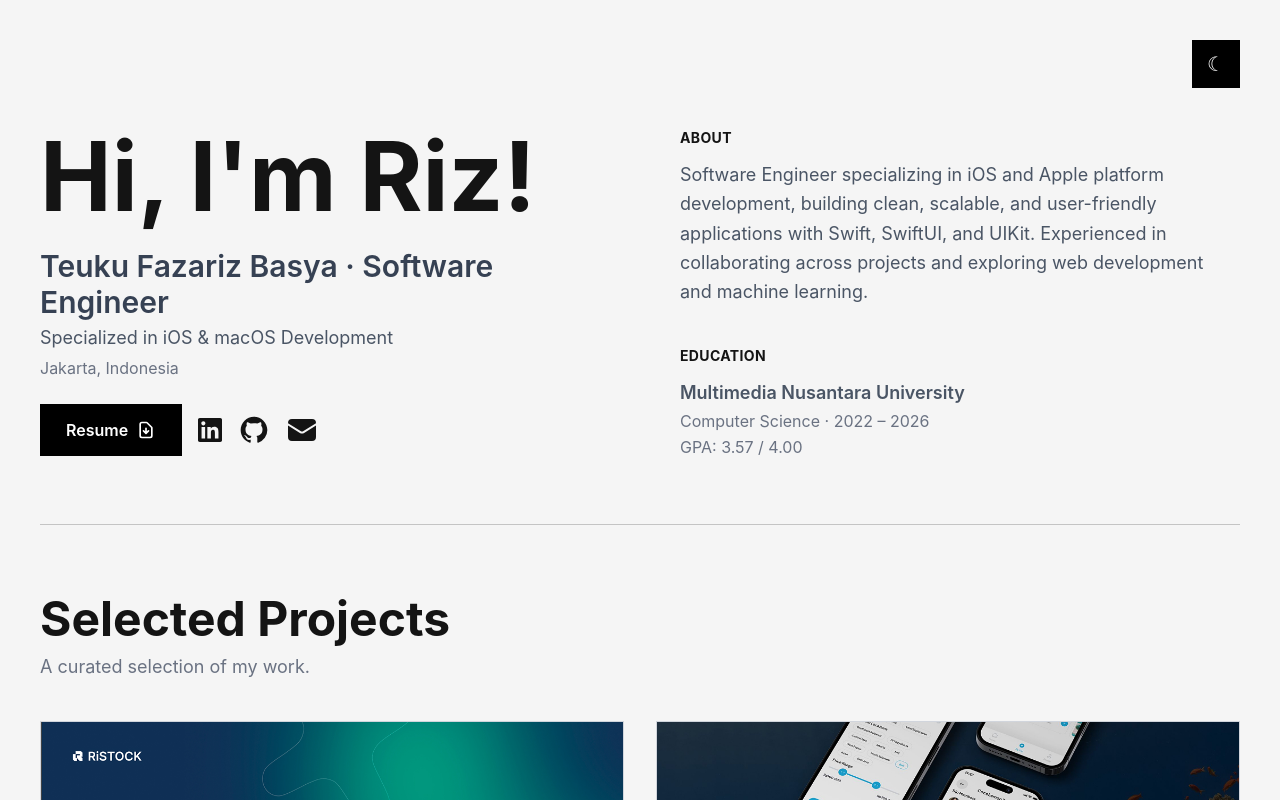
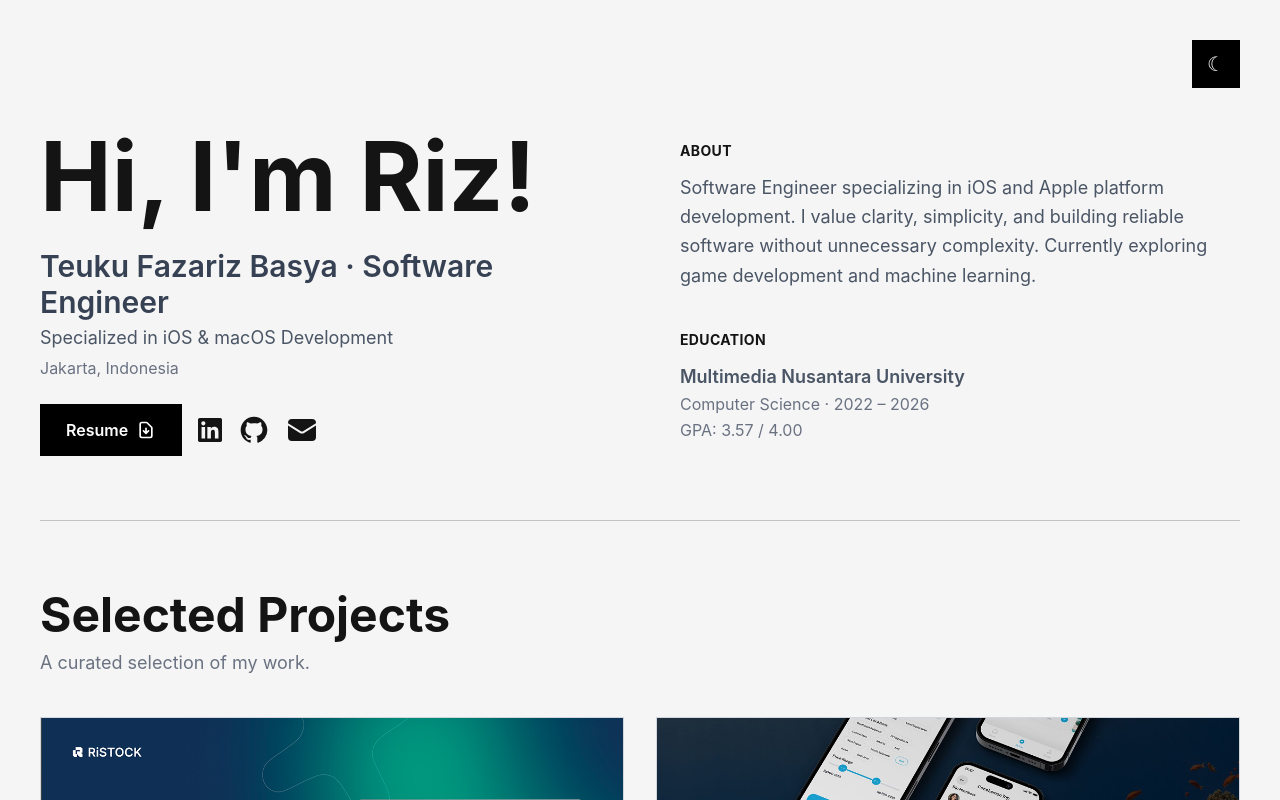
Before and after one commit to Teukufazariz/portfolio-v2.0, a Next.js app: page / in a window 1280 px wide. Shown: the top 800 px of the page. Built offline with nearby package versions, Linux system fonts and the light colour scheme.

Commit message:
hotfix: header description

```diff
--- a/src/components/Header.tsx
+++ b/src/components/Header.tsx
@@ -2,7 +2,6 @@
   return (
     <header className="mb-8 md:mb-16">
       <div className="grid grid-cols-1 lg:grid-cols-2 gap-12 lg:gap-20 px-0 py-16 border-b border-black/20 dark:border-white/20">
-
         {/* Left Side — Identity */}
         <div>
           <h2 className="text-5xl md:text-7xl lg:text-8xl font-bold leading-none mb-6">
@@ -23,7 +22,6 @@
 
           <nav aria-label="Quick navigation">
             <div className="flex items-center gap-4 flex-wrap">
-
               <a
                 href="/resume.pdf"
                 target="_blank"
@@ -64,7 +62,7 @@
                     viewBox="0 0 24 24"
                     aria-hidden="true"
                   >
-                    <path d="M20.447 20.452h-3.554v-5.569c0-1.328-.027-3.037-1.852-3.037-1.853 0-2.136 1.445-2.136 2.939v5.667H9.351V9h3.414v1.561h.046c.477-.9 1.637-1.85 3.37-1.85 3.601 0 4.267 2.37 4.267 5.455v6.286zM5.337 7.433c-1.144 0-2.063-.926-2.063-2.065 0-1.138.92-2.063 2.063-2.063 1.14 0 2.064.925 2.064 2.063 0 1.139-.925 2.065-2.064 2.065zm1.782 13.019H3.555V9h3.564v11.452zM22.225 0H1.771C.792 0 0 .774 0 1.729v20.542C0 23.227.792 24 1.771 24h20.451C23.2 24 24 23.227 24 22.271V1.729C24 .774 23.2 0 22.222 0h.003z"/>
+                    <path d="M20.447 20.452h-3.554v-5.569c0-1.328-.027-3.037-1.852-3.037-1.853 0-2.136 1.445-2.136 2.939v5.667H9.351V9h3.414v1.561h.046c.477-.9 1.637-1.85 3.37-1.85 3.601 0 4.267 2.37 4.267 5.455v6.286zM5.337 7.433c-1.144 0-2.063-.926-2.063-2.065 0-1.138.92-2.063 2.063-2.063 1.14 0 2.064.925 2.064 2.063 0 1.139-.925 2.065-2.064 2.065zm1.782 13.019H3.555V9h3.564v11.452zM22.225 0H1.771C.792 0 0 .774 0 1.729v20.542C0 23.227.792 24 1.771 24h20.451C23.2 24 24 23.227 24 22.271V1.729C24 .774 23.2 0 22.222 0h.003z" />
                   </svg>
                 </a>
 
@@ -82,7 +80,11 @@
                     viewBox="0 0 24 24"
                     aria-hidden="true"
                   >
-                    <path fillRule="evenodd" d="M12 2C6.477 2 2 6.484 2 12.017c0 4.425 2.865 8.18 6.839 9.504.5.092.682-.217.682-.483 0-.237-.008-.868-.013-1.703-2.782.605-3.369-1.343-3.369-1.343-.454-1.158-1.11-1.466-1.11-1.466-.908-.62.069-.608.069-.608 1.003.07 1.531 1.032 1.531 1.032.892 1.53 2.341 1.088 2.91.832.092-.647.35-1.088.636-1.338-2.22-.253-4.555-1.113-4.555-4.951 0-1.093.39-1.988 1.029-2.688-.103-.253-.446-1.272.098-2.65 0 0 .84-.27 2.75 1.026A9.564 9.564 0 0112 6.844c.85.004 1.705.115 2.504.337 1.909-1.296 2.747-1.027 2.747-1.027.546 1.379.202 2.398.1 2.651.64.7 1.028 1.595 1.028 2.688 0 3.848-2.339 4.695-4.566 4.943.359.309.678.92.678 1.855 0 1.338-.012 2.419-.012 2.747 0 .268.18.58.688.482A10.019 10.019 0 0022 12.017C22 6.484 17.522 2 12 2z" clipRule="evenodd"/>
+                    <path
+                      fillRule="evenodd"
+                      d="M12 2C6.477 2 2 6.484 2 12.017c0 4.425 2.865 8.18 6.839 9.504.5.092.682-.217.682-.483 0-.237-.008-.868-.013-1.703-2.782.605-3.369-1.343-3.369-1.343-.454-1.158-1.11-1.466-1.11-1.466-.908-.62.069-.608.069-.608 1.003.07 1.531 1.032 1.531 1.032.892 1.53 2.341 1.088 2.91.832.092-.647.35-1.088.636-1.338-2.22-.253-4.555-1.113-4.555-4.951 0-1.093.39-1.988 1.029-2.688-.103-.253-.446-1.272.098-2.65 0 0 .84-.27 2.75 1.026A9.564 9.564 0 0112 6.844c.85.004 1.705.115 2.504.337 1.909-1.296 2.747-1.027 2.747-1.027.546 1.379.202 2.398.1 2.651.64.7 1.028 1.595 1.028 2.688 0 3.848-2.339 4.695-4.566 4.943.359.309.678.92.678 1.855 0 1.338-.012 2.419-.012 2.747 0 .268.18.58.688.482A10.019 10.019 0 0022 12.017C22 6.484 17.522 2 12 2z"
+                      clipRule="evenodd"
+                    />
                   </svg>
                 </a>
 
@@ -114,7 +116,10 @@
               About
             </h2>
             <p className="text-lg text-gray-600 dark:text-gray-400 leading-relaxed">
-              Software Engineer specializing in iOS and Apple platform development, building clean, scalable, and user-friendly applications with Swift, SwiftUI, and UIKit. Experienced in collaborating across projects and exploring web development and machine learning.
+              Software Engineer specializing in iOS and Apple platform
+              development. I value clarity, simplicity, and building reliable
+              software without unnecessary complexity. Currently exploring game
+              development and machine learning.
             </p>
           </div>
 
@@ -140,7 +145,6 @@
             </div>
           </div>
         </div>
-
       </div>
     </header>
   );
```
